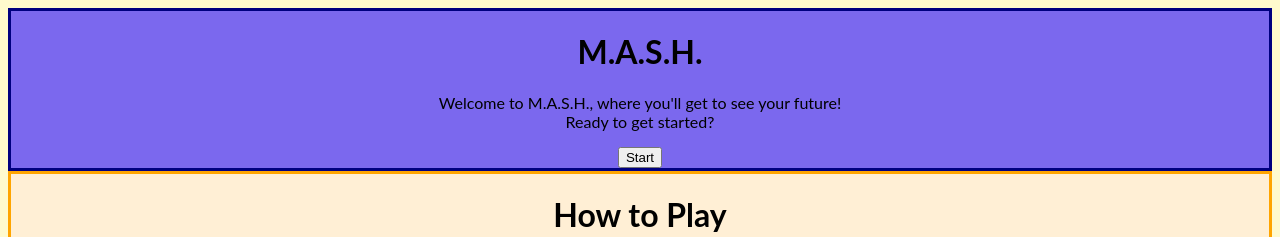
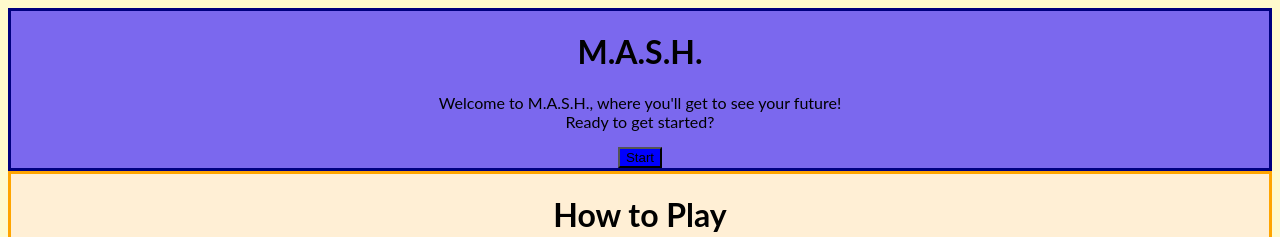
Before and after one commit to marcusASC5/Code-Next-Project, a React (Create React App) app: page / in a window 1280 px wide. Shown: the top 237 px of the page. Built offline with nearby package versions, Linux system fonts and the light colour scheme.

Commit message:
2 files modified

```diff
--- a/src/Header.js
+++ b/src/Header.js
@@ -1,7 +1,7 @@
 import React from "react";
 
 export const Header = () => {
-  return <header>
+  return <header >
     <h1>M.A.S.H.</h1>
     <p>Welcome to M.A.S.H., where you'll get to see your future!
     <br/>
--- a/src/style.css
+++ b/src/style.css
@@ -13,6 +13,10 @@ h1, p {
 Header {
   background: mediumslateblue;
   border: solid 3px navy;
+}
+
+button {
+  background: blue
 }
 
 Input {
```
